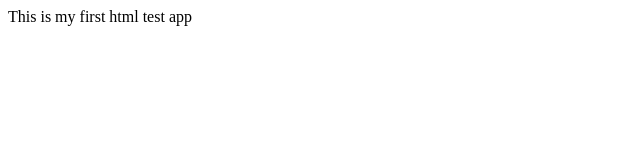
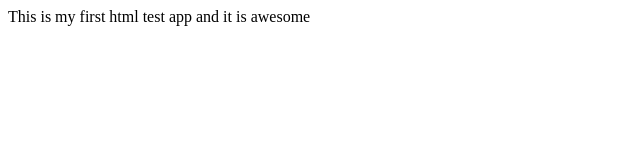
Before and after one commit to agasdavid/terraformproject_on_AWS, a plain HTML site: page index.html in a window 1280 px wide. Shown: the whole page, without its empty margins (0-640 px from the left). Drawn offline with Linux system fonts and the light colour scheme.

Commit message:
latest change

```diff
--- a/index.html
+++ b/index.html
@@ -4,5 +4,6 @@
 	</head>
 	<body>
           This is my first html test app
+	  and  it is awesome
 	</body>
 </html>
```
